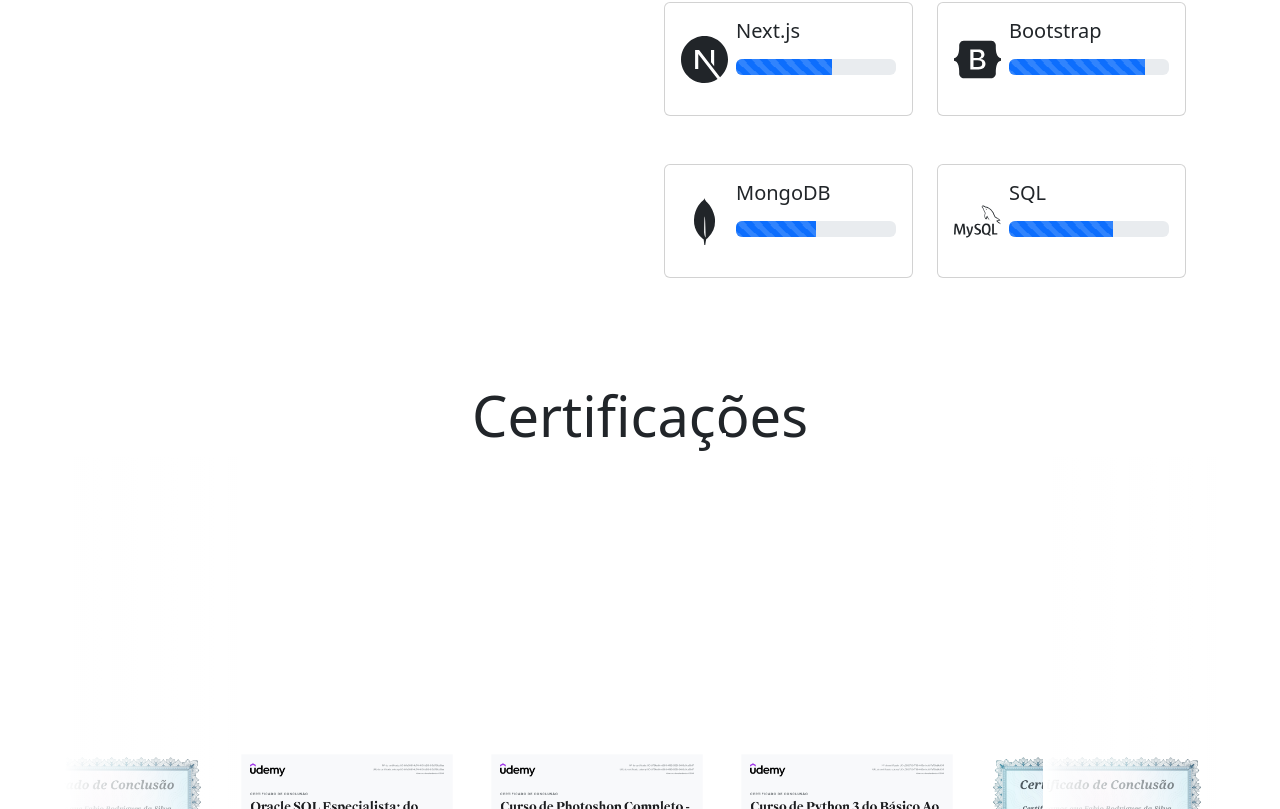
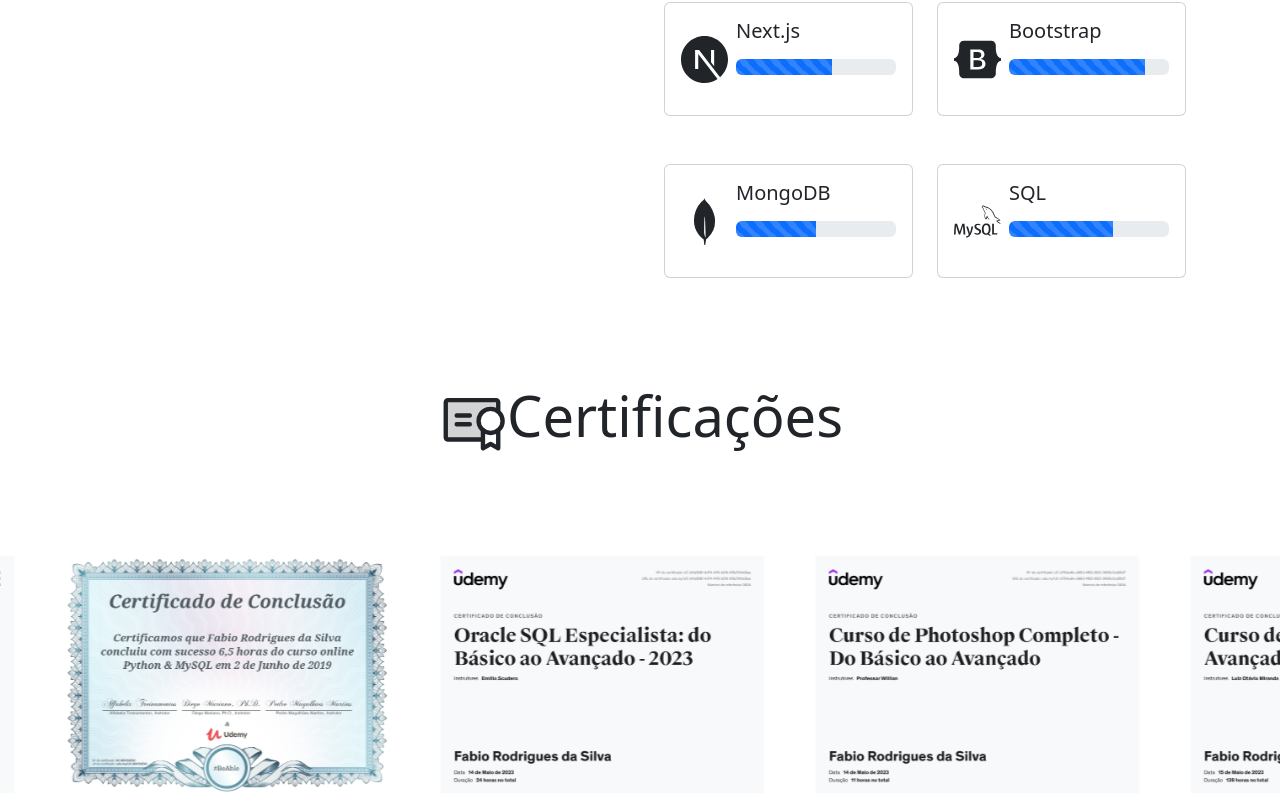
Before and after one commit to Fabio2000/Portifolio, a React (Create React App) app: page / in a window 1280 px wide. Shown: the part 1991-2800 px from the top of the page. Built offline with nearby package versions, Linux system fonts and the light colour scheme.

Commit message:
Melhorando slider infinito, e colocando função de pausa quando colocar mouse encima

```diff
--- a/src/components/carrossel/carrossel.css
+++ b/src/components/carrossel/carrossel.css
@@ -6,21 +6,11 @@
 #containerCarrossel h1 {
     font-size: 3.5rem;
     text-align: center;
-}
-
-.cert-title {
-    text-align: center;
-    margin-bottom: 20px;
-    padding-top: 2.5rem;
+    padding-bottom: 4rem;
 }
 
 .slider {
-    height: 750px;
-    margin: auto;
     position: relative;
-    width: 90%;
-    display: grid;
-    place-items: center;
     overflow: hidden;
 }
 
@@ -30,13 +20,14 @@
     animation: scroll 40s linear infinite;
 }
 
+.slide-track.paused {
+    animation-play-state: paused;
+}
+
 .slide {
-    height: 200px;
-    width: 250px;
     display: flex;
     align-items: center;
-    padding: 15px;
-    perspective: 100px;
+    padding: 1.2rem;
 }
 
 img {
@@ -44,24 +35,8 @@
     transition: transform 1s;
 }
 
-.slider::before,
-.slider::after {
-    background: linear-gradient(to right, rgba(255, 255, 255, 1) 0%, rgba(255, 255, 255, 0) 100%);
-    content: '';
-    height: 100%;
-    position: absolute;
-    width: 15%;
-    z-index: 2;
-}
-
-.slider::before {
-    left: 0;
-    top: 0;
-}
-
-.slider::after {
-    right: 0;
-    top: 0;
+.slide:hover img {
+    transform: scale(1.1);
 }
 
 @keyframes scroll {
--- a/src/components/carrossel/carrossel.js
+++ b/src/components/carrossel/carrossel.js
@@ -1,6 +1,7 @@
 import React, { useState } from 'react';
 import 'bootstrap/dist/css/bootstrap.min.css';
-import './carrossel.css'
+import './carrossel.css';
+import { PiCertificateDuotone } from "react-icons/pi";
 import cert1 from '../../certificados/Linux.jpg';
 import cert2 from '../../certificados/MySQLPython.jpg';
 import cert3 from '../../certificados/OracleSQL.jpg';
@@ -8,48 +9,68 @@
 import cert5 from '../../certificados/python.jpg';
 import cert6 from '../../certificados/ReactNative.jpg';
 
+function Carrossel() {
+    const [isPaused, setIsPaused] = useState(false);
 
+    const handleMouseEnter = () => {
+        setIsPaused(true);
+    };
 
-const items = [
-    { src: cert1, alt: 'Certificado 1' },
-    { src: cert2, alt: 'Certificado 2' },
-    { src: cert3, alt: 'Certificado 3' },
-    { src: cert4, alt: 'Certificado 4' },
-    { src: cert5, alt: 'Certificado 5' },
-    { src: cert6, alt: 'Certificado 6' },
-]
+    const handleMouseLeave = () => {
+        setIsPaused(false);
+    };
 
-function Carrossel() {
+    const handleClick = () => {
+        setIsPaused(!isPaused);
+    };
+
     return (
         <div className="" id="containerCarrossel">
             <article>
-                <h1>Certificações</h1>
+                <h1><PiCertificateDuotone size={70}/>Certificações</h1>
             </article>
             <section className="col-12 slider" id="carrossel">
-                <div className='slide-track'>
-                    <div className='slide'>
-                    <img src={cert1} class="img-fluid" alt="..."/>
+                <div className={`slide-track ${isPaused ? 'paused' : ''}`}>
+                    <div className='slide' onMouseEnter={handleMouseEnter} onMouseLeave={handleMouseLeave} onClick={handleClick}>
+                        <img src={cert1} className="img-fluid" alt="..." />
                     </div>
-                    <div className='slide'>
-                    <img src={cert2} class="img-fluid" alt="..."/>
+                    <div className='slide' onMouseEnter={handleMouseEnter} onMouseLeave={handleMouseLeave} onClick={handleClick}>
+                        <img src={cert2} className="img-fluid" alt="..." />
                     </div>
-                    <div className='slide'>
-                    <img src={cert3} class="img-fluid" alt="..."/>
+                    <div className='slide' onMouseEnter={handleMouseEnter} onMouseLeave={handleMouseLeave} onClick={handleClick}>
+                        <img src={cert3} className="img-fluid" alt="..." />
                     </div>
-                    <div className='slide'>
-                    <img src={cert4} class="img-fluid" alt="..."/>
+                    <div className='slide' onMouseEnter={handleMouseEnter} onMouseLeave={handleMouseLeave} onClick={handleClick}>
+                        <img src={cert4} className="img-fluid" alt="..." />
                     </div>
-                    <div className='slide'>
-                    <img src={cert5} class="img-fluid" alt="..."/>
+                    <div className='slide' onMouseEnter={handleMouseEnter} onMouseLeave={handleMouseLeave} onClick={handleClick}>
+                        <img src={cert5} className="img-fluid" alt="..." />
                     </div>
-                    <div className='slide'>
-                    <img src={cert6} class="img-fluid" alt="..."/>
+                    <div className='slide' onMouseEnter={handleMouseEnter} onMouseLeave={handleMouseLeave} onClick={handleClick}>
+                        <img src={cert6} className="img-fluid" alt="..." />
+                    </div>
+                    <div className='slide' onMouseEnter={handleMouseEnter} onMouseLeave={handleMouseLeave} onClick={handleClick}>
+                        <img src={cert1} className="img-fluid" alt="..." />
+                    </div>
+                    <div className='slide' onMouseEnter={handleMouseEnter} onMouseLeave={handleMouseLeave} onClick={handleClick}>
+                        <img src={cert2} className="img-fluid" alt="..." />
+                    </div>
+                    <div className='slide' onMouseEnter={handleMouseEnter} onMouseLeave={handleMouseLeave} onClick={handleClick}>
+                        <img src={cert3} className="img-fluid" alt="..." />
+                    </div>
+                    <div className='slide' onMouseEnter={handleMouseEnter} onMouseLeave={handleMouseLeave} onClick={handleClick}>
+                        <img src={cert4} className="img-fluid" alt="..." />
+                    </div>
+                    <div className='slide' onMouseEnter={handleMouseEnter} onMouseLeave={handleMouseLeave} onClick={handleClick}>
+                        <img src={cert5} className="img-fluid" alt="..." />
+                    </div>
+                    <div className='slide' onMouseEnter={handleMouseEnter} onMouseLeave={handleMouseLeave} onClick={handleClick}>
+                        <img src={cert6} className="img-fluid" alt="..." />
                     </div>
                 </div>
-            </section >
-        </div >
+            </section>
+        </div>
     )
-
 }
 
-export default Carrossel
+export default Carrossel;
```
